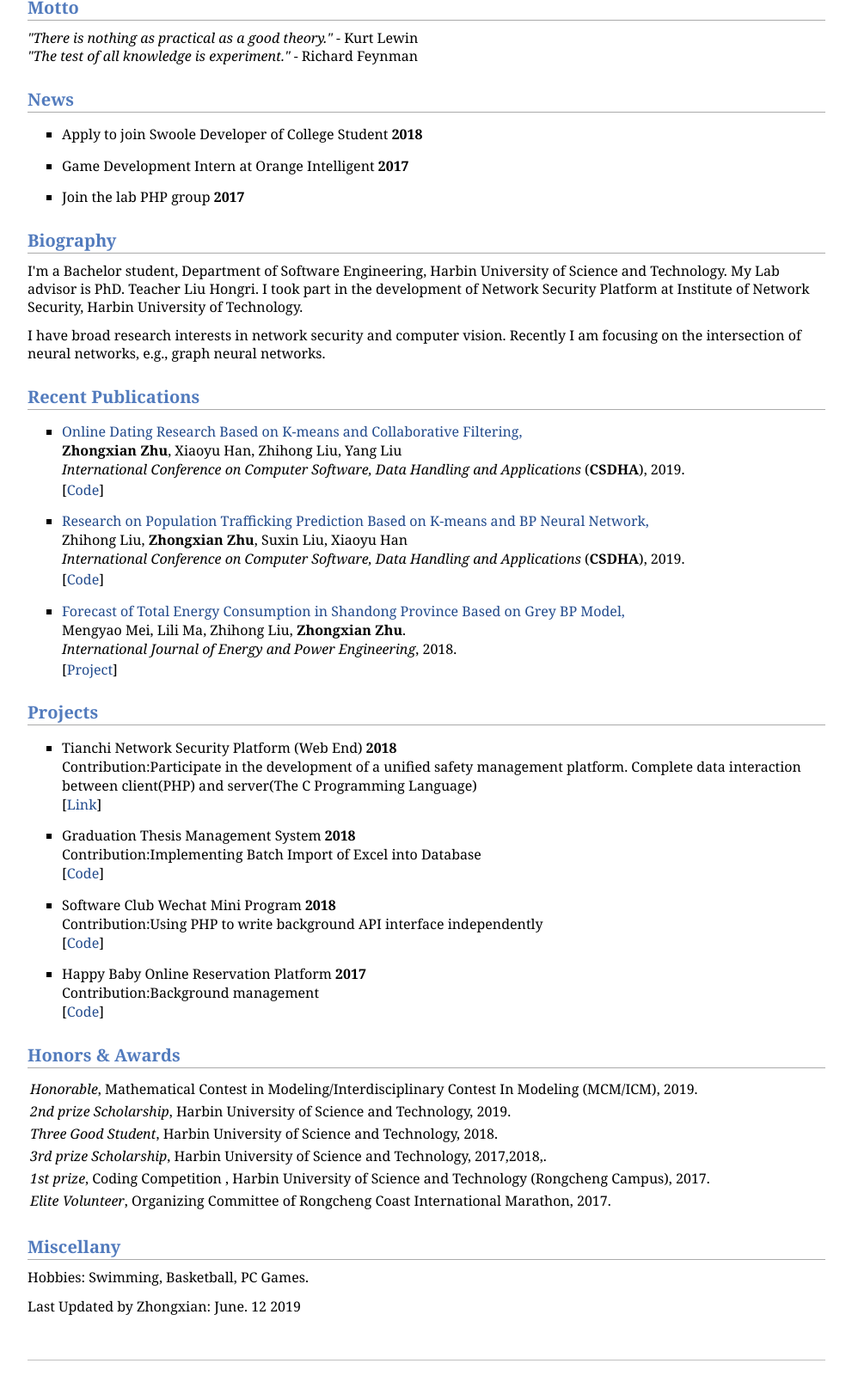
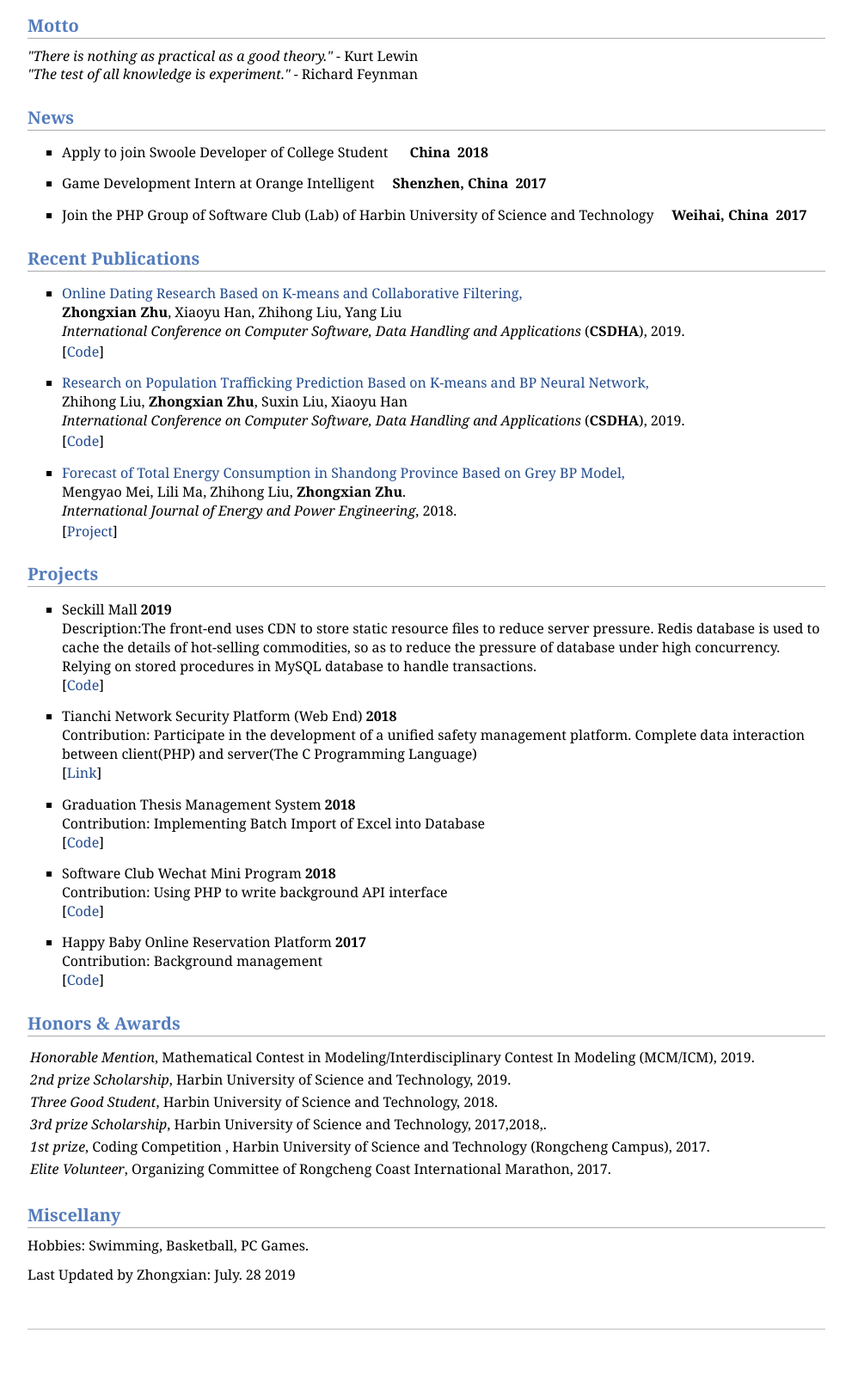
Before and after one commit to zhuzhongxian/Curriculum-Vitae, a plain HTML site: page index.html in a window 1280 px wide. Shown: the part 398-2020 px from the top of the page at 86% size, without its empty margins (144-1135 px from the left). Drawn offline with Linux system fonts and the light colour scheme.

Commit message:
28/07/2019

```diff
--- a/index.html
+++ b/index.html
@@ -40,7 +40,8 @@
            Rongcheng, Shandong</br>
           China </br>
           </br>
-				Email: zzx546397335 at gmail dot com</p>
+				Email: zhongxian.zhu.98 at gmail dot com</br>
+        GitHub: https://github.com/zhuzhongxian</p>
 			<td>
 				<img src="./imgs/zzx2.jpg" border="0" width="200"></br>
 				<!-- <center>This pencil sketch is generated </br> by this <a href="http://www.cse.cuhk.edu.hk/leojia/projects/pencilsketch/pencil_drawing.htm">algorithm</a>.</center> -->
@@ -60,18 +61,18 @@
 <h2>News</h2>
 <ul>
 <p>
-	<li>Apply to join Swoole Developer of College Student <b>2018</b></li>
-	<li>Game Development Intern at Orange Intelligent <b>2017</b></li>
-	<li>Join the lab PHP group <b>2017</b></li>
+	<li>Apply to join Swoole Developer of College Student &nbsp;&nbsp;&nbsp;&nbsp;&nbsp;<b>China</b>&nbsp;&nbsp;<b>2018</b></li>
+	<li>Game Development Intern at Orange Intelligent &nbsp;&nbsp;&nbsp;&nbsp;<b>Shenzhen, China</b>&nbsp;&nbsp;<b>2017</b></li>
+	<li>Join the PHP Group of Software Club (Lab) of Harbin University of Science and Technology &nbsp;&nbsp;&nbsp;&nbsp;<b>Weihai, China</b>&nbsp;&nbsp;<b>2017</b></li>
 </p>
 </ul>
 
 <!-- Biography -->
-<h2>Biography</h2>
-<p>I'm a Bachelor student, Department of Software Engineering, Harbin University of Science and Technology. My Lab advisor is PhD. Teacher Liu Hongri. I took part in the development of Network Security Platform at Institute of Network Security,  Harbin University of Technology.
+<!-- <h2>Biography</h2>
+<p>I'm a Bachelor student, Department of Software Engineering, Harbin University of Science and Technology. My Lab advisor is Ph.D. Teacher Liu Hongri. I took part in the development of Network Security Platform at Institute of Network Security,  Harbin University of Technology.
 </p>
 <p>I have broad research interests in network security and computer vision. Recently I am focusing on the intersection of neural networks, e.g., graph neural networks.
-</p>
+</p> -->
 <h2>Recent Publications</h2>
 <ul>
 
@@ -107,27 +108,34 @@
 <h2>Projects</h2>
   <ul>
     <li>
+    Seckill Mall <b>2019</b></br>
+    Description:The front-end uses CDN to store static resource files to reduce server pressure. Redis database is used to cache the details of hot-selling commodities, so as to reduce the pressure of database under high concurrency. Relying on stored procedures in MySQL database to handle transactions.
+    </br>
+     [<a href="https://github.com/zhuzhongxian/Limited_Time_Sale">Code</a>]
+    </li>
+
+    <li>
     Tianchi Network Security Platform (Web End) <b>2018</b></br>
-    Contribution:Participate in the development of a unified safety management platform. Complete data interaction between client(PHP) and server(The C Programming Language)</br>
+    Contribution: Participate in the development of a unified safety management platform. Complete data interaction between client(PHP) and server(The C Programming Language)</br>
      [<a href="http://www.cyberguard.com.cn/Home121111121.html">Link</a>]
     </li>
 
     <li>
     Graduation Thesis Management System <b>2018</b></br>
-    Contribution:Implementing Batch Import of Excel into Database</br>
+    Contribution: Implementing Batch Import of Excel into Database</br>
      [<a href="https://github.com/zhuzhongxian/Paper-Management-System">Code</a>]
 
     </li>
 
     <li>
     Software Club Wechat Mini Program <b>2018</b></br>
-    Contribution:Using PHP to write background API interface independently</br>
+    Contribution: Using PHP to write background API interface</br>
      [<a href="https://github.com/zhuzhongxian/api">Code</a>]
     </li>
 
     <li>
     Happy Baby Online Reservation Platform <b>2017</b></br>
-    Contribution:Background management</br>
+    Contribution: Background management</br>
      [<a href="#">Code</a>]
     </li>
   </ul>
@@ -139,7 +147,7 @@
 
     <!-- <tr><td><I>Google & Microsoft & Baidu PhD Fellowship Finalist</I>, 2019</td></tr> -->
 
-		<tr><td><I>Honorable</I>, Mathematical Contest in Modeling/Interdisciplinary Contest In Modeling (MCM/ICM), 2019.</td></tr>
+		<tr><td><I>Honorable Mention</I>, Mathematical Contest in Modeling/Interdisciplinary Contest In Modeling (MCM/ICM), 2019.</td></tr>
 
 		<tr><td><I>2nd prize Scholarship</I>, Harbin University of Science and Technology, 2019.</td></tr>
 
@@ -158,7 +166,7 @@
 <h2>Miscellany</h2>
 <p>Hobbies: Swimming, Basketball, PC Games.</p>
 
-<p>Last Updated by Zhongxian: June. 12 2019</p>
+<p>Last Updated by Zhongxian: July. 28 2019</p>
 <div id="footer">
 	<div id="footer-text"></div>
 </div>
```
